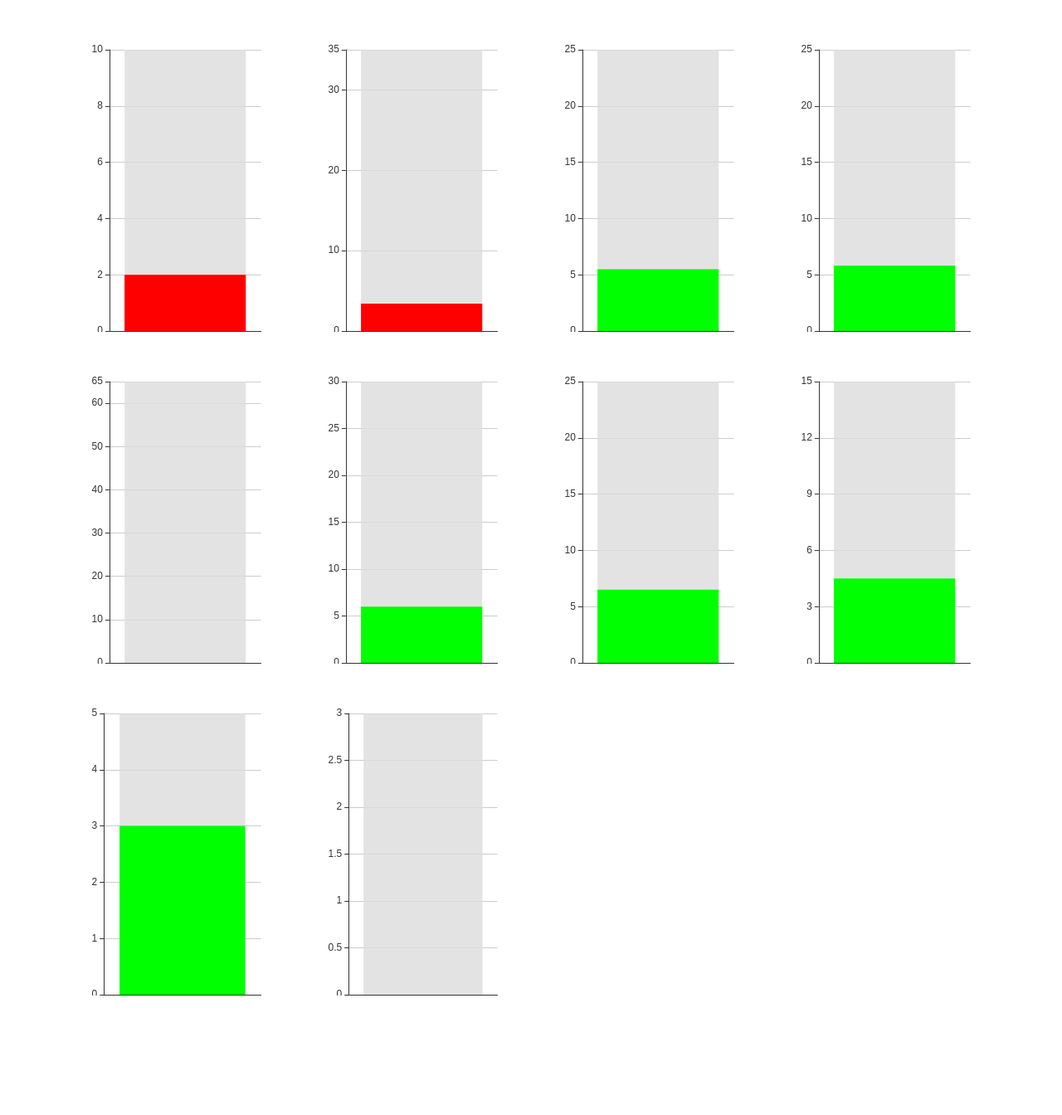
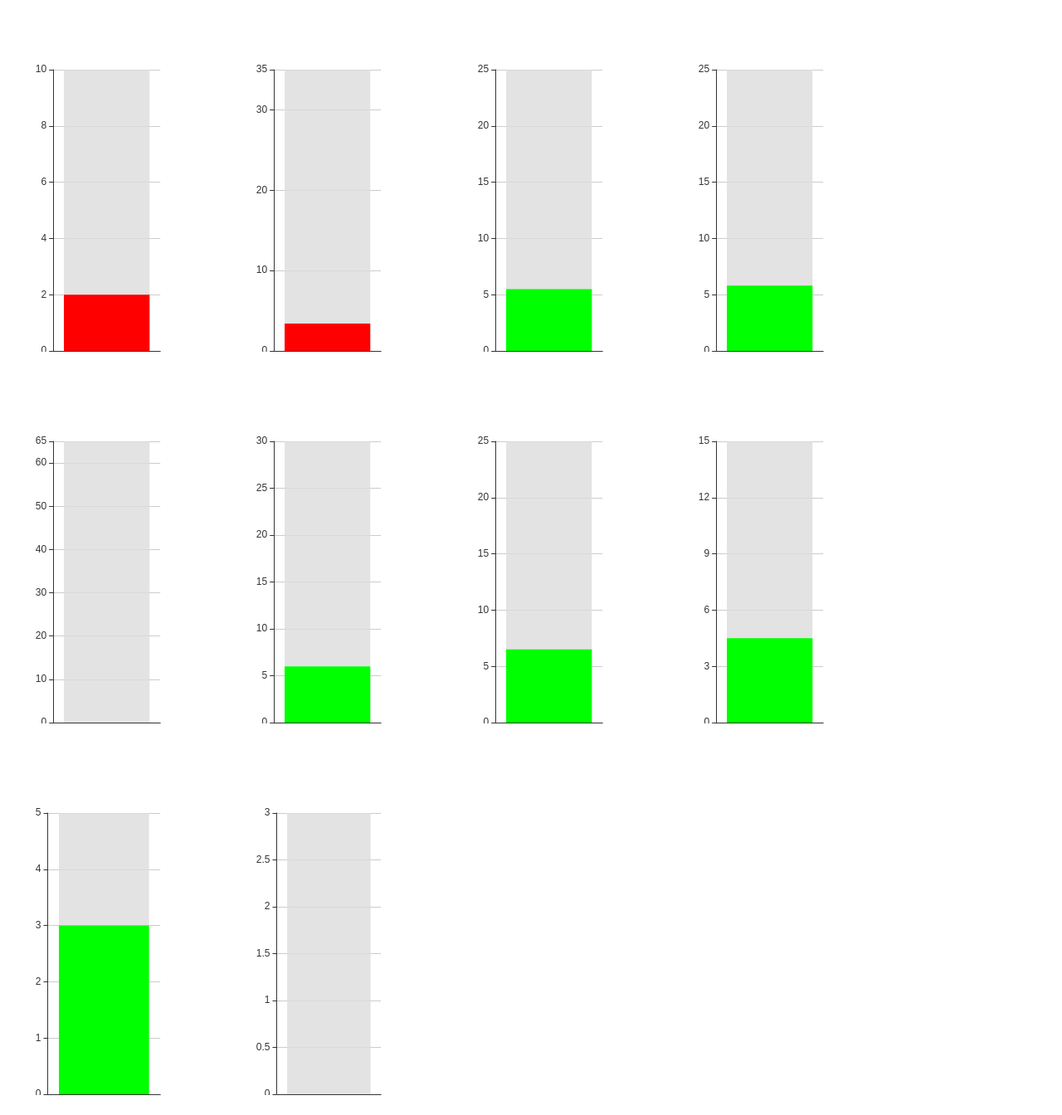
Before and after one commit to Granulacija/web-granulation, a Vue app: page /preparation in a window 1280 px wide. Shown: the whole page at 83% size. Before the commit the page ends 1200 px from the top, so only its background shows below. Built offline with nearby package versions, Linux system fonts and the light colour scheme.

Commit message:
Preparations view

```diff
--- a/src/components/Main.vue
+++ b/src/components/Main.vue
@@ -22,7 +22,26 @@
       </b-card>
     </b-card-group>
 
-    <h1 class="main-title mt-4">Receptura</h1>
+    <h1 class="main-title mt-4"></h1>
+    <b-card-group>
+      <b-col></b-col>
+      <b-col>
+      <b-card v-for="step in goods" :key="step.name" @click.prevent="navigate(step.routeName)"
+              :title="step.name"
+              img-alt=""
+              img-bottom
+              tag="article"
+              style="max-width: 20rem;"
+              class="m-6 image-view"
+      >
+        <b-card-text>
+          {{ step.name }}
+        </b-card-text>
+
+      </b-card>
+      </b-col>
+      <b-col></b-col>
+    </b-card-group>
 
 
   </b-container>
@@ -58,6 +77,16 @@ export default {
           image: 'tabletiranje.jpg',
           routeName: 'Tableting'
         }
+      ],
+      goods: [
+        {
+          name: 'Zaloga surovin',
+          routeName: 'Preparation'
+        },
+        {
+          name: 'Sestava',
+          routeName: 'Consitency'
+        },
       ]
     }
   },
--- a/src/views/Preparation.vue
+++ b/src/views/Preparation.vue
@@ -1,43 +1,43 @@
 <template>
-  <b-container>
+  <div>
     <b-row>
       <b-col></b-col>
       <b-col></b-col>
       <b-col></b-col>
     </b-row>
     <b-row>
-      <b-col md="3">
+      <b-col md="2" class="m-2 mb-4 m-4">
         <bar-chart title="ZU" :max-val="10" :crit-val="3" :curr-val="2" ></bar-chart>
       </b-col>
-      <b-col md="3">
+      <b-col md="2" class="m-2 mb-4 m-4">
         <bar-chart title="Vezivo" :max-val="35" :crit-val="5" :curr-val="3.4" ></bar-chart>
       </b-col>
-      <b-col md="3">
+      <b-col md="2" class="m-2 mb-4 m-4">
         <bar-chart title="Razgrajevalo" :max-val="25" :crit-val="5" :curr-val="5.5" ></bar-chart>
       </b-col>
-      <b-col md="3">
+      <b-col md="2" class="m-2 mb-4 m-4">
         <bar-chart title="Polnilo" :max-val="25" :crit-val="5" :curr-val="5.8" ></bar-chart>
       </b-col>
-      <b-col md="3">
+      <b-col md="2" class="m-2 mb-4 m-4">
         <bar-chart title="Topilo 1" :max-val="65" :crit-val="10" :curr-val="0" ></bar-chart>
       </b-col>
-      <b-col md="3">
+      <b-col md="2" class="m-2 mb-4 m-4">
         <bar-chart title="Topilo 1" :max-val="30" :crit-val="5" :curr-val="6" ></bar-chart>
       </b-col>
-      <b-col md="3">
+      <b-col md="2" class="m-2 mb-4 m-4">
         <bar-chart title="Razgrajevalo 1" :max-val="25" :crit-val="5" :curr-val="6.5" ></bar-chart>
       </b-col>
-      <b-col md="3">
+      <b-col md="2" class="m-2 mb-4 m-4">
         <bar-chart title="Razgrajevalo 2" :max-val="15" :crit-val="3" :curr-val="4.5" ></bar-chart>
       </b-col>
-      <b-col md="3">
+      <b-col md="2" class="m-2 mb-4 m-4">
         <bar-chart title="Lubrikant" :max-val="5" :crit-val="2" :curr-val="3" ></bar-chart>
       </b-col>
-      <b-col md="3">
+      <b-col md="2" class="m-2 mb-4 m-4">
         <bar-chart title="Razgrajevalo 2" :max-val="3" :crit-val="1" :curr-val="0" ></bar-chart>
       </b-col>
     </b-row>
-  </b-container>
+  </div>
 </template>
 
 <script>
```
